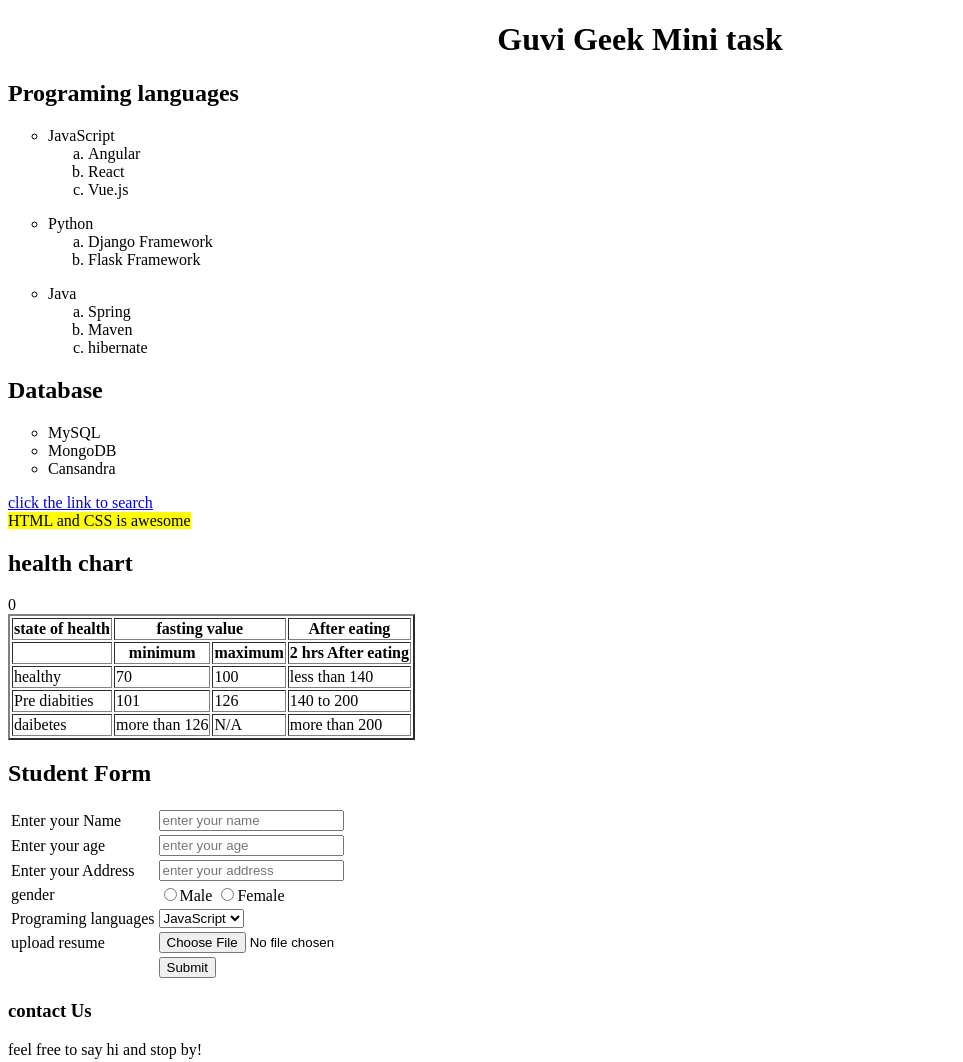
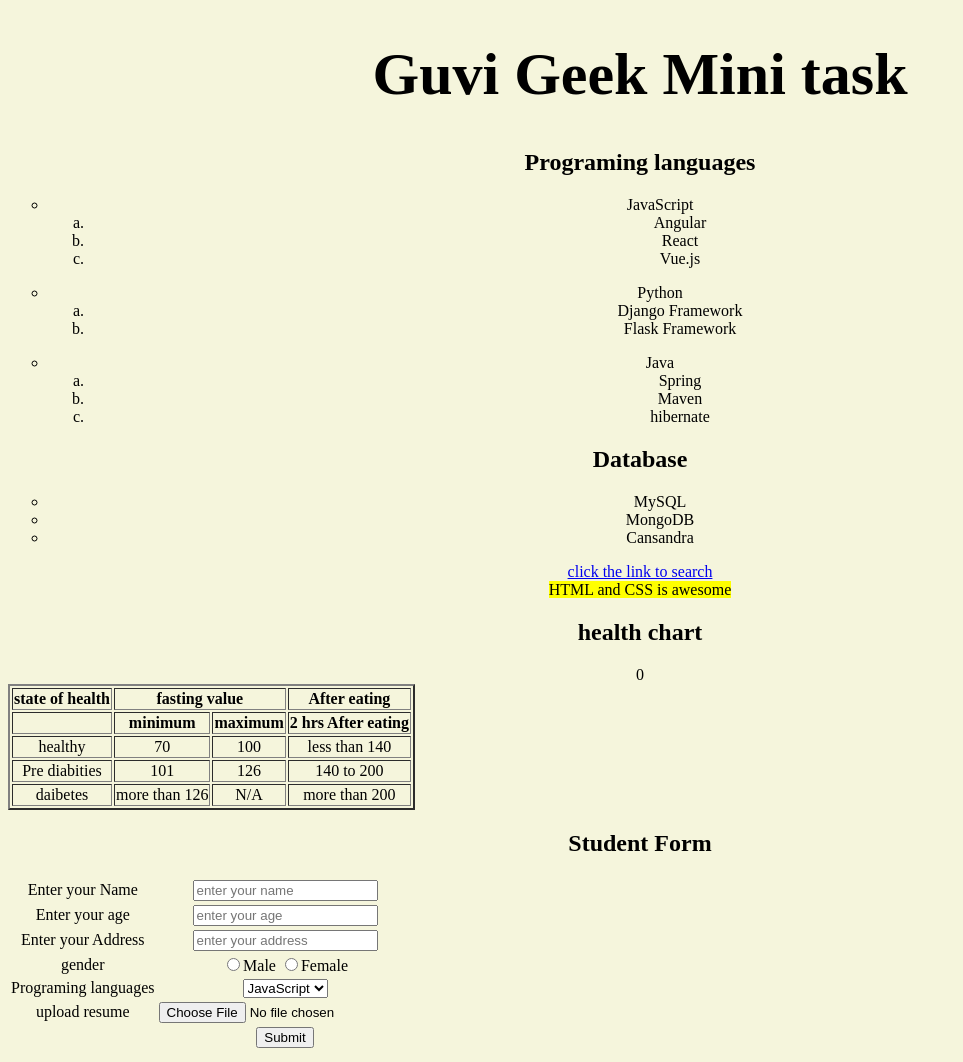
Before and after one commit to Meenajayaraj/mini-task-html, a plain HTML site: page index.html in a window 1280 px wide. Shown: the top 1062 px of the page, without its empty margins (0-963 px from the left). Drawn offline with Linux system fonts and the light colour scheme.

Commit message:
css practice

```diff
--- a/index.html
+++ b/index.html
@@ -6,11 +6,10 @@
     <meta name="viewport" content="width=device-width, initial-scale=1.0">
     <title>contact us</title>
     <link rel="shortcut icon" href="favicon.ico" type="image/x-icon">
+    <link rel="stylesheet" href="./style.css">
 </head>
 <body>
-    <center>
     <h1>Guvi Geek Mini task</h1>
-    </center>
     <div>
         <h2>Programing languages</h2>
         <ul style="list-style-type:circle">
--- /dev/null
+++ b/style.css
@@ -0,0 +1,9 @@
+h1 {
+    font-size: 60px;
+    text-align: center;
+}
+body
+{
+    background-color: beige;
+    text-align: center;
+}
```
